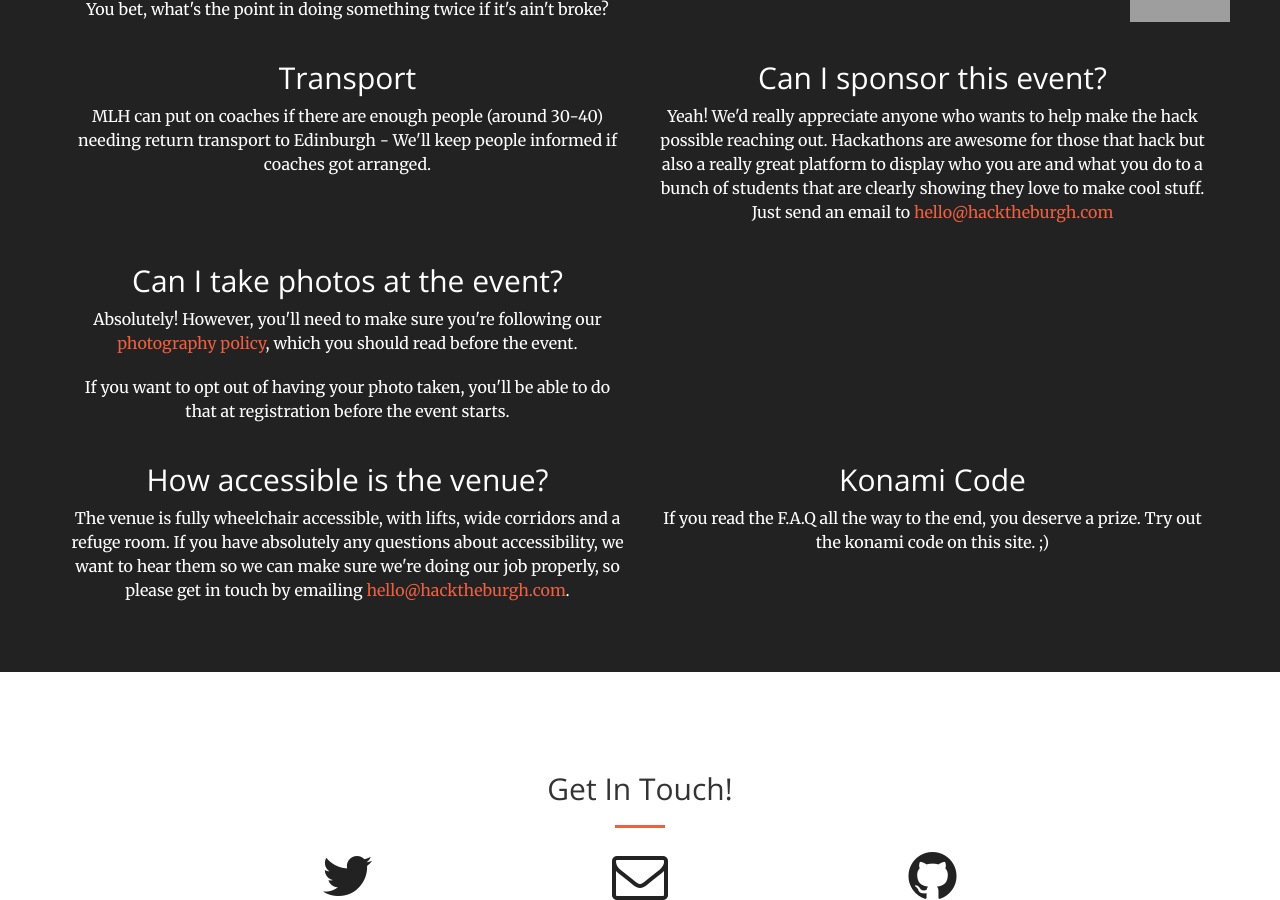
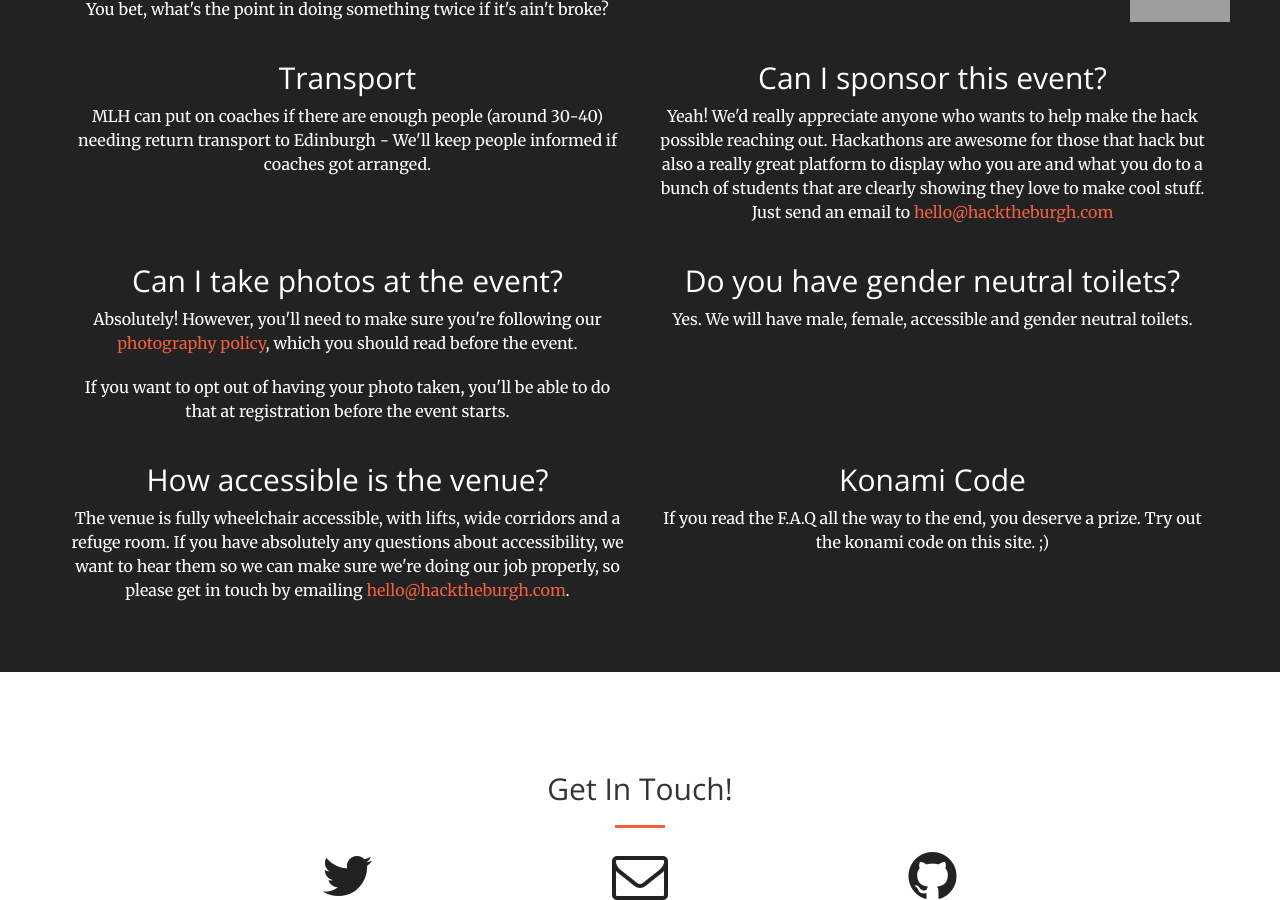
Before and after one commit to compsoc-edinburgh/htb16-site, a Jekyll site: the page built from index.html, in a window 1280 px wide and 900 px high, scrolled down 4652 px. Built offline with Jekyll 4.4.1, drawn with Linux system fonts in a browser that asks for light colours; grey boxes are pictures that could not be loaded.

Commit message:
Add gender neutral toilets to FAQ

```diff
--- a/_includes/aside.html
+++ b/_includes/aside.html
@@ -125,7 +125,12 @@
                     <p>Absolutely! However, you'll need to make sure you're following our <a href="http://hacktheburgh.com/resources/2016/photography.pdf">photography policy</a>, which you should read before the event.</p>
                     <p>If you want to opt out of having your photo taken, you'll be able to do that at registration before the event starts.</p>
                   </div>
-                </div>
+
+                  <div class="col-sm-6">
+                    <h2>Do you have gender neutral toilets?</h2>
+                    <p>Yes. We will have male, female, accessible and gender neutral toilets.</p>
+                  </div>
+                </div><!-- /.row -->
 
                 <div class="row">
                   <div class="col-sm-6">
```
